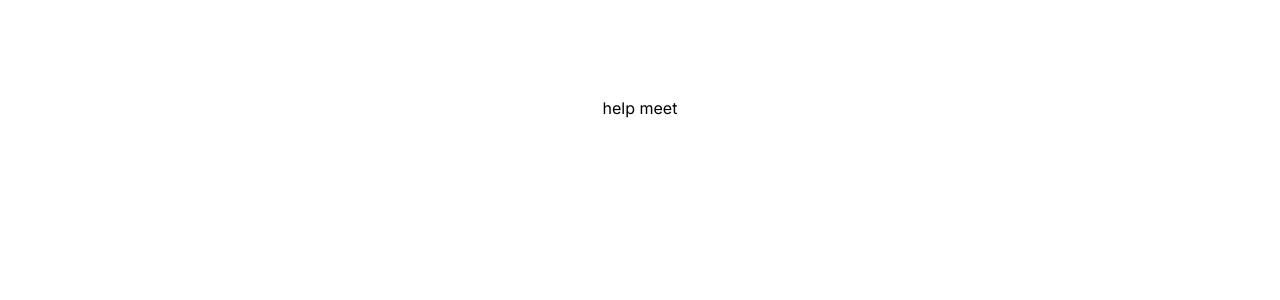
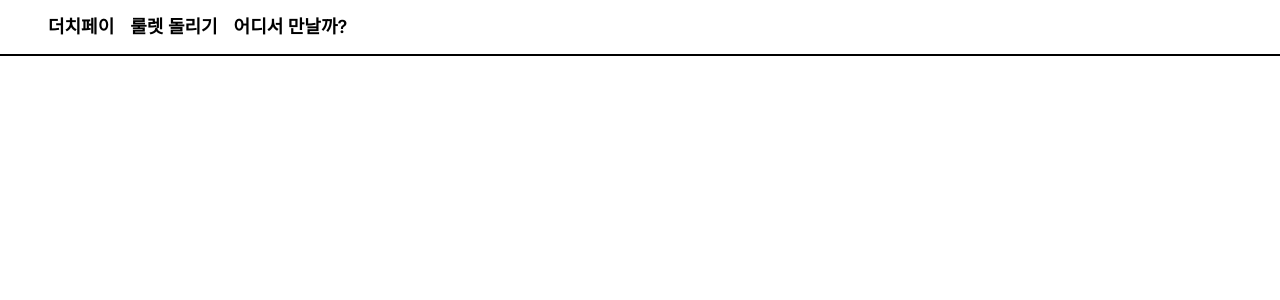
Before and after one commit to BCSDLab/TOY_HELP_MEET, a Next.js app: page / in a window 1280 px wide. Shown: the top 300 px of the page. Built offline with nearby package versions, Linux system fonts and the light colour scheme.

Commit message:
feat: 페이지 라우팅 초기세팅

```diff
--- a/package.json
+++ b/package.json
@@ -2,6 +2,7 @@
   "name": "help-meet",
   "version": "0.1.0",
   "private": false,
+  "type": "module",
   "scripts": {
     "dev": "next dev",
     "build": "next build",
--- /dev/null
+++ b/src/pages/dutch-pay/index.tsx
@@ -0,0 +1,3 @@
+export default function DutchPay() {
+  return <div>더치페이 페이지</div>;
+}
--- a/src/pages/index.tsx
+++ b/src/pages/index.tsx
@@ -1,13 +1,31 @@
 import { Inter } from 'next/font/google';
+import Link from 'next/link';
 
 const inter = Inter({ subsets: ['latin'] });
 
 export default function Home() {
   return (
-    <main
-      className={`flex min-h-screen flex-col items-center justify-between p-24 ${inter.className}`}
-    >
-      help meet
+    <main className={`flex min-h-screen flex-col items-center justify-between ${inter.className}`}>
+      <div className="box-border flex h-14 w-lvw items-center border-b-2 border-black pl-10">
+        <Link
+          className="flex h-full items-center px-2 text-lg font-semibold hover:bg-button-blue hover:text-white"
+          href={'/dutch-pay'}
+        >
+          더치페이
+        </Link>
+        <Link
+          className="flex h-full items-center px-2 text-lg font-semibold hover:bg-button-blue hover:text-white"
+          href={'/roulette'}
+        >
+          룰렛 돌리기
+        </Link>
+        <Link
+          className="flex h-full items-center px-2 text-lg font-semibold hover:bg-button-blue hover:text-white"
+          href={'/where-to-meet'}
+        >
+          어디서 만날까?
+        </Link>
+      </div>
     </main>
   );
 }
--- /dev/null
+++ b/src/pages/roulette/index.tsx
@@ -0,0 +1,3 @@
+export default function Roulette() {
+  return <div>룰렛돌리기 페이지</div>;
+}
--- /dev/null
+++ b/src/pages/where-to-meet/index.tsx
@@ -0,0 +1,3 @@
+export default function WhereToMeet() {
+  return <div>어디서 만날까?</div>;
+}
--- a/tailwind.config.ts
+++ b/tailwind.config.ts
@@ -6,14 +6,13 @@ const config: Config = {
     './src/components/**/*.{js,ts,jsx,tsx,mdx}',
     './src/app/**/*.{js,ts,jsx,tsx,mdx}',
   ],
-  // theme: {
-  //   extend: {
-  //     backgroundImage: {
-  //       'gradient-radial': 'radial-gradient(var(--tw-gradient-stops))',
-  //       'gradient-conic': 'conic-gradient(from 180deg at 50% 50%, var(--tw-gradient-stops))',
-  //     },
-  //   },
-  // },
+  theme: {
+    extend: {
+      colors: {
+        'button-blue': '#339afa',
+      },
+    },
+  },
   plugins: [],
 };
 export default config;
```
